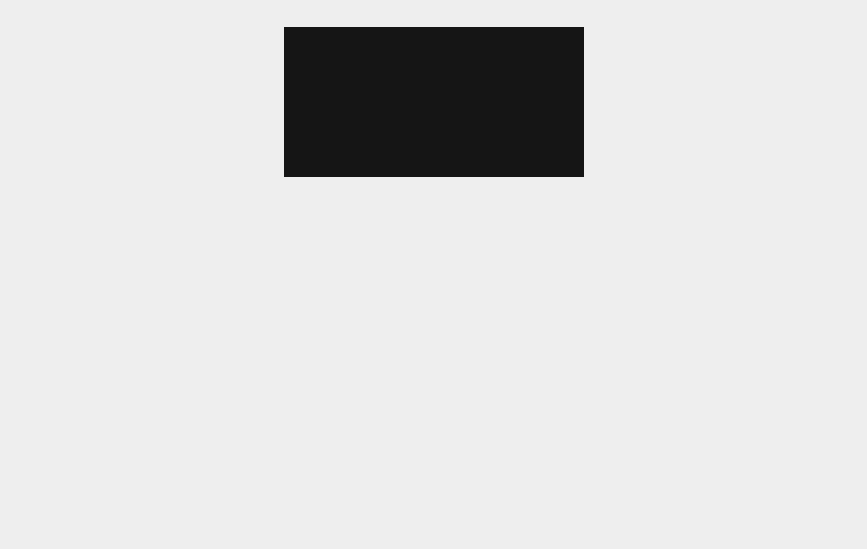
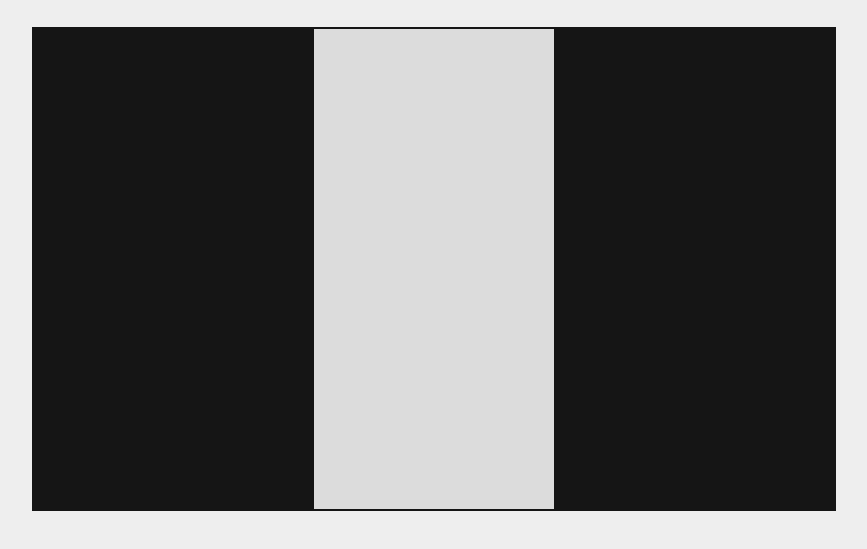
Before and after one commit to AdrielLimanthie/learning-canvas, a plain HTML site: page Tetris/src/index.html in a window 1280 px wide. Shown: the part 61-610 px from the top of the page, without its empty margins (206-1073 px from the left). Drawn offline with Linux system fonts and the light colour scheme.

Commit message:
Render the game screen

```diff
--- a/Tetris/src/script.js
+++ b/Tetris/src/script.js
@@ -0,0 +1,28 @@
+// The game object
+var game = {
+    // Game attributes
+    canvas: document.getElementById("gameCanvas3"),
+    width: 800,
+    height: 480,
+    gameScreenX: 280,
+    gameScreenWidth: 240,
+    // Game methods
+    start: function() {
+        this.canvas.width = this.width,
+        this.canvas.height = this.height
+        this.context = this.canvas.getContext("2d")
+
+        window.setInterval(this.update.bind(this), 20)
+    },
+    update: function() {
+        // Render the game screen
+        this.context.fillStyle = "#151515"
+        this.context.fillRect(0, 0, this.width, this.height)
+        this.context.fillStyle = "gainsboro"
+        this.context.fillRect(this.gameScreenX, 0, this.gameScreenWidth, this.height)
+    }
+}
+
+document.addEventListener("DOMContentLoaded", function(event) {
+    game.start()
+})
--- a/Tetris/src/style.css
+++ b/Tetris/src/style.css
@@ -12,4 +12,5 @@ body {
 
 .canvas {
     background-color: #151515;
+    border: 2px solid #151515;
 }
```
